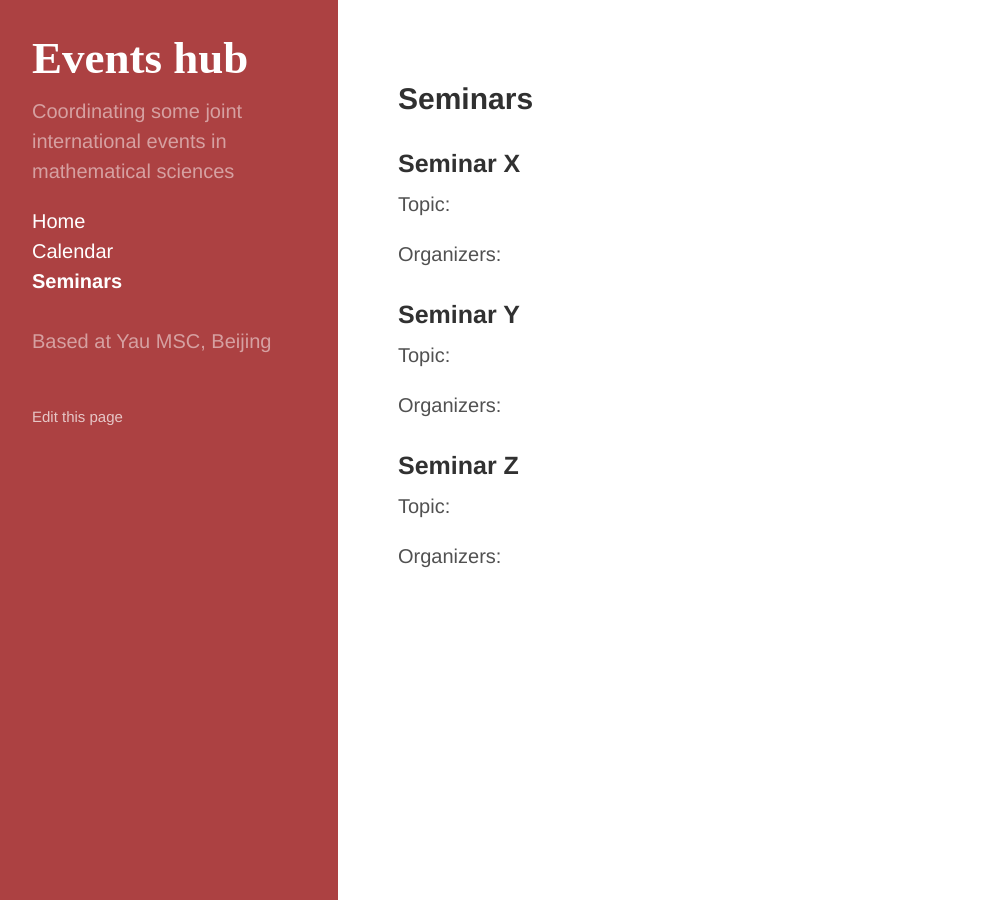
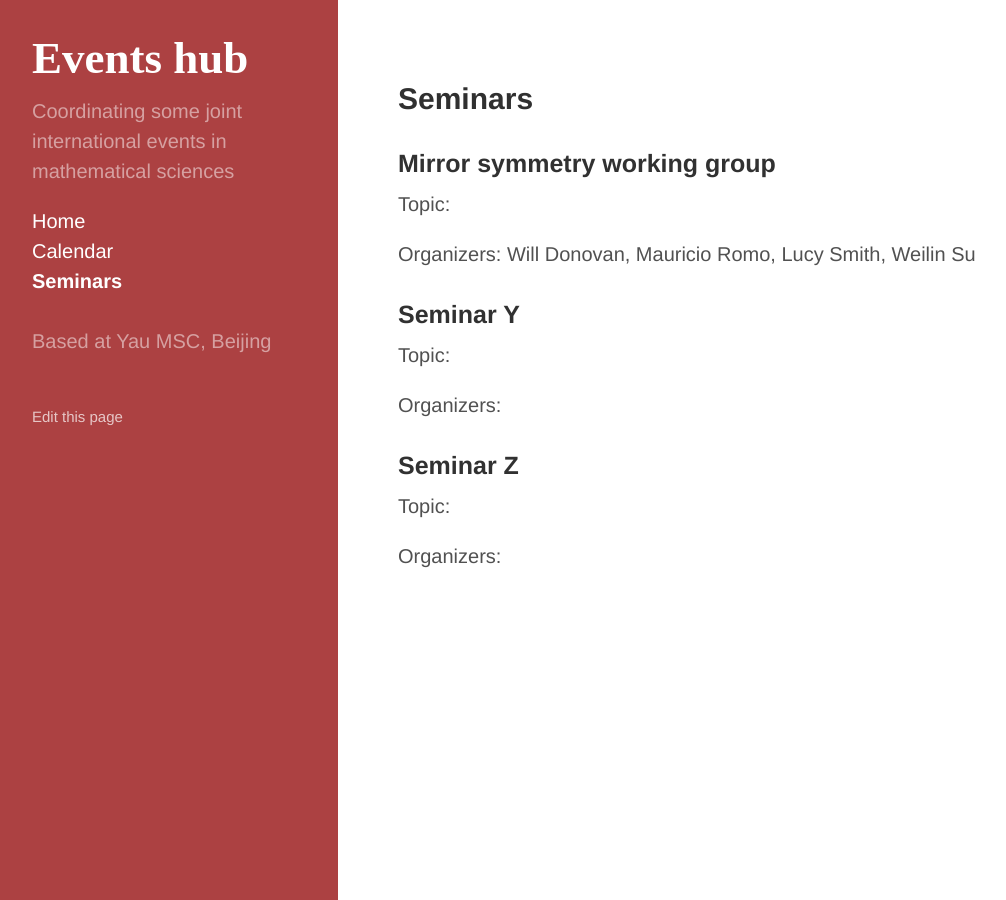
Before and after one commit to yau-msc-events/yau-msc-events.github.io, a Jekyll site: the page built from seminars.md, in a window 1280 px wide. Shown: the whole page, without its empty margins (2-1008 px from the left). Built offline with Jekyll 4.4.1, drawn with Linux system fonts in a browser that asks for light colours.

Commit message:
Update seminars.md

```diff
--- a/seminars.md
+++ b/seminars.md
@@ -3,11 +3,11 @@ layout: page
 title: Seminars
 ---
 
-### Seminar X
+### Mirror symmetry working group
 
 Topic:
 
-Organizers:
+Organizers: Will Donovan, Mauricio Romo, Lucy Smith, Weilin Su
 
 
 
```
